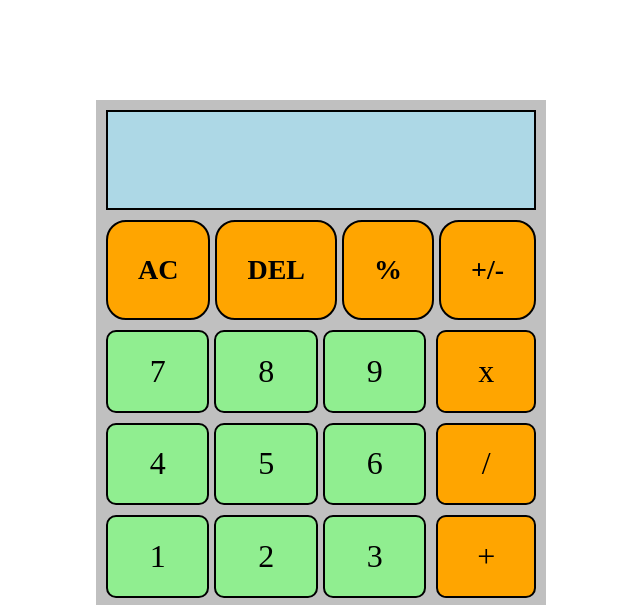
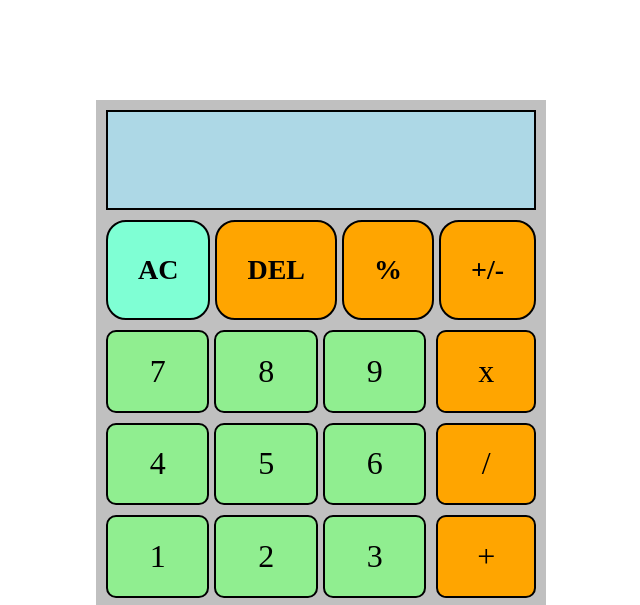
Before and after one commit to moahnaf11/Calculator, a plain HTML site: page index.html in a window 1280 px wide. In both pictures the pointer is over the element "AC". Shown: the top 605 px of the page, without its empty margins (319-959 px from the left). Drawn offline with Linux system fonts and the light colour scheme.

Commit message:
Add hover effect
Added hover to all elements

```diff
--- a/css/styles.css
+++ b/css/styles.css
@@ -29,8 +29,9 @@ body {
     flex-basis: 100px;
     background-color: lightblue;
     box-sizing: border-box;
-    font-size: 45px;
+    font-size: 60px;
     padding-right: 10px;
+    font-family: Courier, monospace;
 }
 
 .top-buttons {
@@ -62,6 +63,8 @@ body {
     box-sizing: border-box;
     gap: 10px;
 }
+
+
 
 .ninetoseven,
 .sixtofour,
@@ -122,3 +125,12 @@ body {
 .zero {
     flex-basis: 70px;
 }
+
+.number:hover,
+.power:hover,
+.point:hover,
+.equal:hover,
+.oper:hover,
+.topButton:hover {
+    background-color: aquamarine;
+}
```
